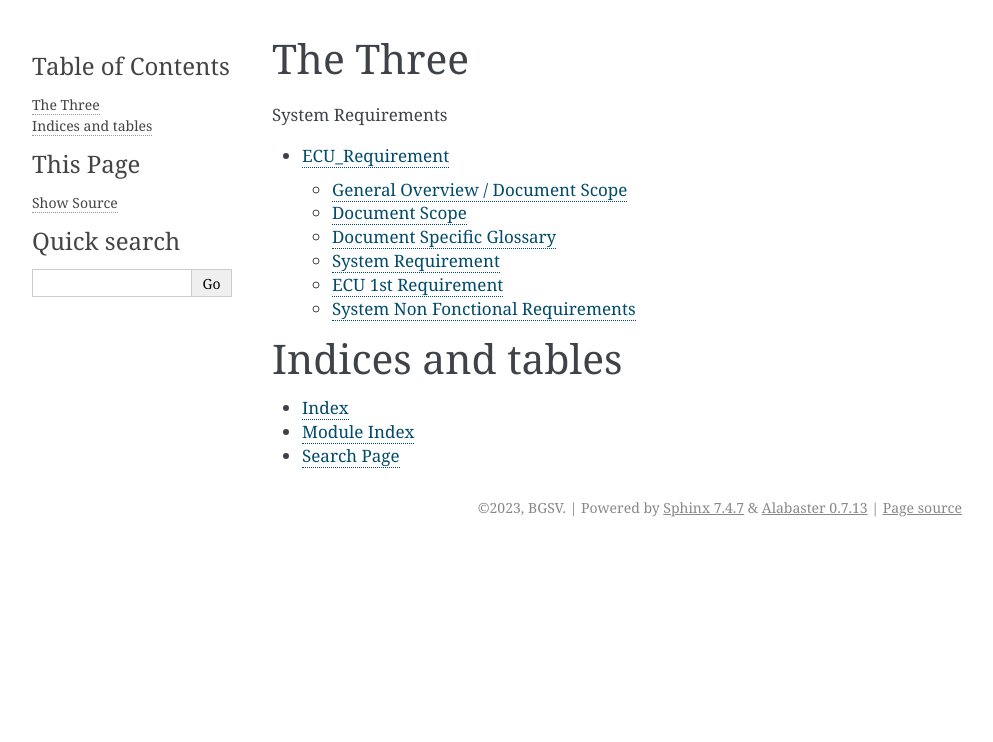
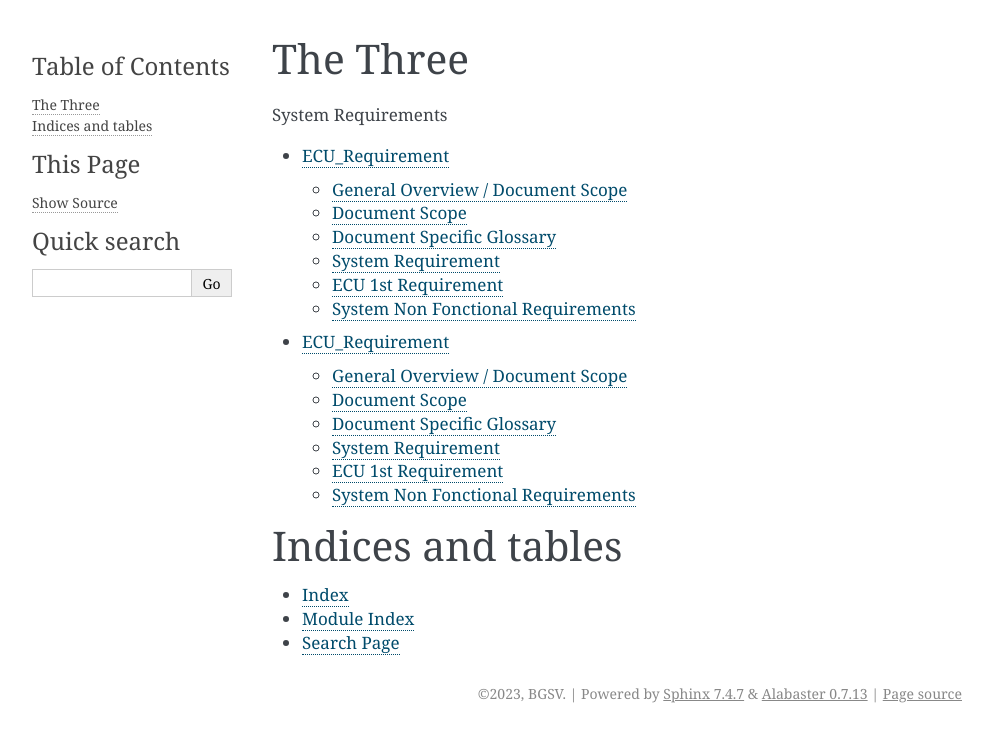
Before and after one commit to R2th/Target_rst_repo, a Sphinx documentation site: the page built from docs/index.rst, in a window 1280 px wide. Shown: the top 742 px of the page, without its empty margins (148-1141 px from the left). Built offline with Sphinx 7.4.7, drawn with Linux system fonts in a browser that asks for light colours; some of the changed lines change nothing that is shown.

Commit message:
nah_not_problem_pro

```diff
--- a/docs/index.rst
+++ b/docs/index.rst
@@ -11,6 +11,7 @@ The Three
    :caption: System Requirements
 
    /src/ECU_Requirement.rst
+   /src/Test_requirment.rst
 
 Indices and tables
 ==================
```
